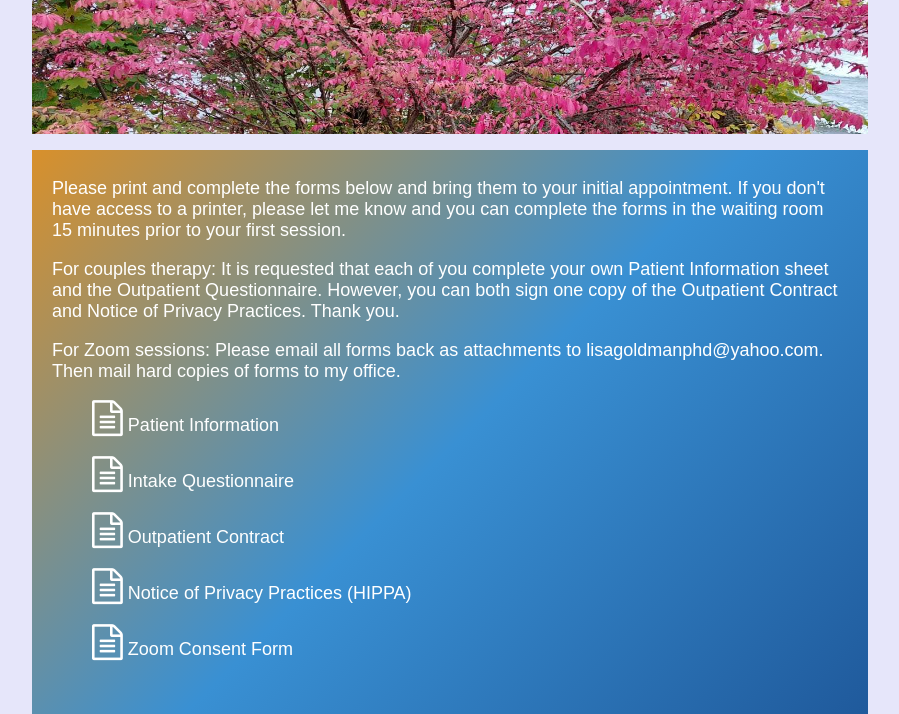
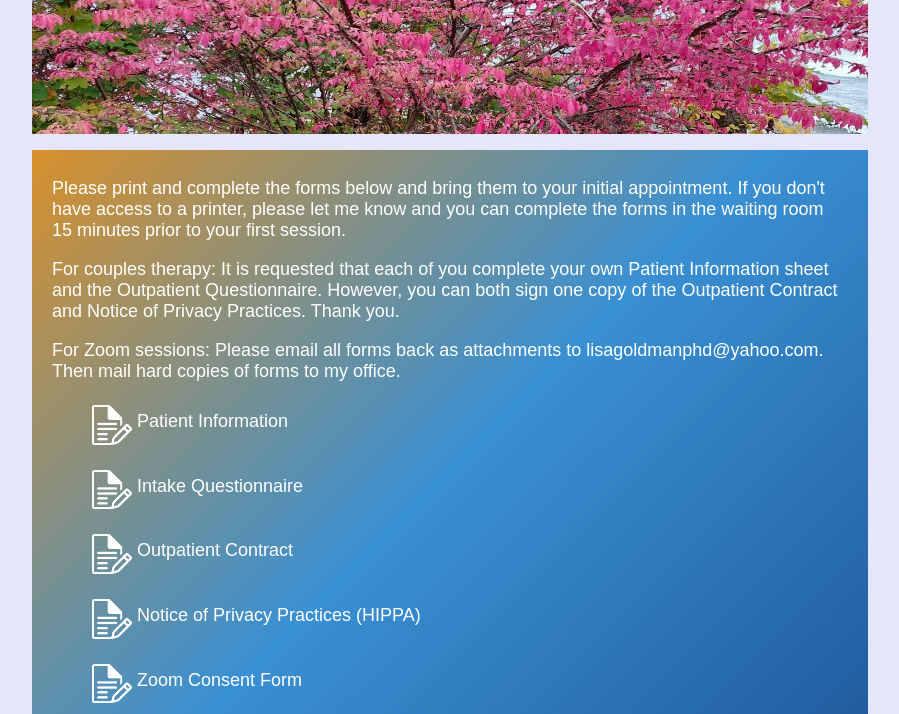
Before and after one commit to drlisagoldman/drlisagoldman.github.io, a plain HTML site: page forms.html in a window 1280 px wide. Shown: the part 315-1029 px from the top of the page, without its empty margins (191-1090 px from the left). Drawn offline with Linux system fonts and the light colour scheme.

Commit message:
resolve forms image icon disappearing in prod

```diff
--- a/css/forms.css
+++ b/css/forms.css
@@ -11,3 +11,10 @@
 	text-decoration: none;
 	color: #fff;
 }
+
+.formIcon {
+	/*mix-blend-mode: multiply;*/
+	vertical-align: middle;
+	padding-top: 5px;
+	width: 40px;
+}
--- a/forms.html
+++ b/forms.html
@@ -36,15 +36,27 @@
 		<p> For Zoom sessions: Please email all forms back as attachments to lisagoldmanphd@yahoo.com. Then mail hard copies of forms to my office.</p>
 
 		<ul>
-			<li class="docLink"><a href="docs/patientInfo.pdf" target="_blank"><i class="fa fa-file-text-o fa-2x"></i> Patient Information</a></li>
-			<li class="docLink"><a href="docs/questionnaire.pdf" target="_blank"><i class="fa fa-file-text-o fa-2x"></i> Intake Questionnaire</a>
-			</li>
-			<li class="docLink"><a href="docs/contract.pdf" target="_blank"><i class="fa fa-file-text-o fa-2x"></i> Outpatient Contract</a>
-			</li>
-			<li class="docLink"><a href="docs/HIPPA.pdf" target="_blank"><i class="fa fa-file-text-o fa-2x"></i> Notice of Privacy Practices (HIPPA)</a>
-			</li>
-			<li class="docLink"><a href="docs/zoomConsentForm.pdf" target="_blank"><i class="fa fa-file-text-o fa-2x"></i> Zoom Consent Form </a>
-			</li>
+			<li class="docLink"><a href="docs/patientInfo.pdf" target="_blank">
+				<!-- <i class="fa fa-file-text-o fa-2x"></i>  -->
+				<img class="formIcon" src="img/doc_icon2.png">
+				Patient Information
+			</a></li>
+			<li class="docLink"><a href="docs/questionnaire.pdf" target="_blank">
+				<img class="formIcon" src="img/doc_icon2.png">
+				Intake Questionnaire
+			</a></li>
+			<li class="docLink"><a href="docs/contract.pdf" target="_blank">
+				<img class="formIcon" src="img/doc_icon2.png">
+				Outpatient Contract
+			</a></li>
+			<li class="docLink"><a href="docs/HIPPA.pdf" target="_blank">
+				<img class="formIcon" src="img/doc_icon2.png">
+				Notice of Privacy Practices (HIPPA)
+			</a></li>
+			<li class="docLink"><a href="docs/zoomConsentForm.pdf" target="_blank">
+				<img class="formIcon" src="img/doc_icon2.png">
+				Zoom Consent Form
+			</a></li>
 			<br/>
 		</ul>
 
```
Also changed, not shown: img/doc_icon2.png (added).
